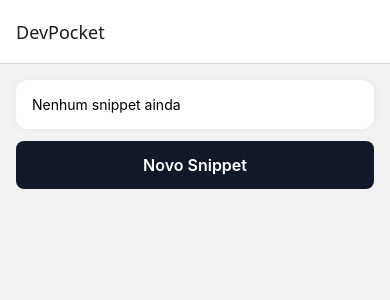
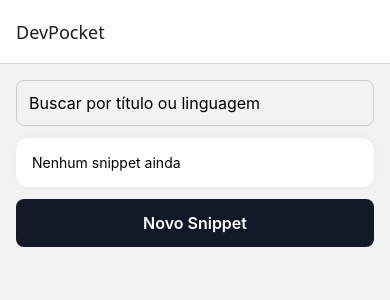
Before and after one commit to luanpires94/devpocket, a React Native app: screen /SnippetList in a window 390 px wide. Shown: the top 300 px of the page. Built offline with nearby package versions, Linux system fonts and the light colour scheme.

Commit message:
feat: add search to snippet list

```diff
--- a/src/screens/SnippetListScreen.tsx
+++ b/src/screens/SnippetListScreen.tsx
@@ -1,4 +1,4 @@
-import { useEffect } from "react";
+import { useEffect, useState } from "react";
 import { Text, TouchableOpacity } from "react-native";
 import { useNavigation } from "@react-navigation/native";
 import { NativeStackNavigationProp } from "@react-navigation/native-stack";
@@ -6,6 +6,7 @@
 import { Screen } from "../components/Screen";
 import { Card } from "../components/Card";
 import { Button } from "../components/Button";
+import { Input } from "../components/Input";
 import { useSnippetStore } from "../store/snippetStore";
 import { RootStackParamList } from "../navigation";
 
@@ -18,19 +19,42 @@
   const navigation = useNavigation<NavigationProps>();
   const { snippets, loadSnippets } = useSnippetStore();
 
+  const [search, setSearch] = useState("");
+
   useEffect(() => {
     loadSnippets();
   }, []);
 
+  const filteredSnippets = snippets.filter((snippet) => {
+    const query = search.toLowerCase();
+
+    return (
+      snippet.title.toLowerCase().includes(query) ||
+      snippet.language.toLowerCase().includes(query)
+    );
+  });
+
   return (
     <Screen>
-      {snippets.length === 0 && (
+      <Input
+        placeholder="Buscar por título ou linguagem"
+        value={search}
+        onChangeText={setSearch}
+      />
+
+      {search.length > 0 && filteredSnippets.length === 0 && (
+        <Card>
+          <Text>Nenhum resultado encontrado</Text>
+        </Card>
+      )}
+
+      {filteredSnippets.length === 0 && search.length === 0 && (
         <Card>
           <Text>Nenhum snippet ainda</Text>
         </Card>
       )}
 
-      {snippets.map((snippet) => (
+      {filteredSnippets.map((snippet) => (
         <TouchableOpacity
           key={snippet.id}
           onPress={() => navigation.navigate("SnippetForm", { id: snippet.id })}
```
